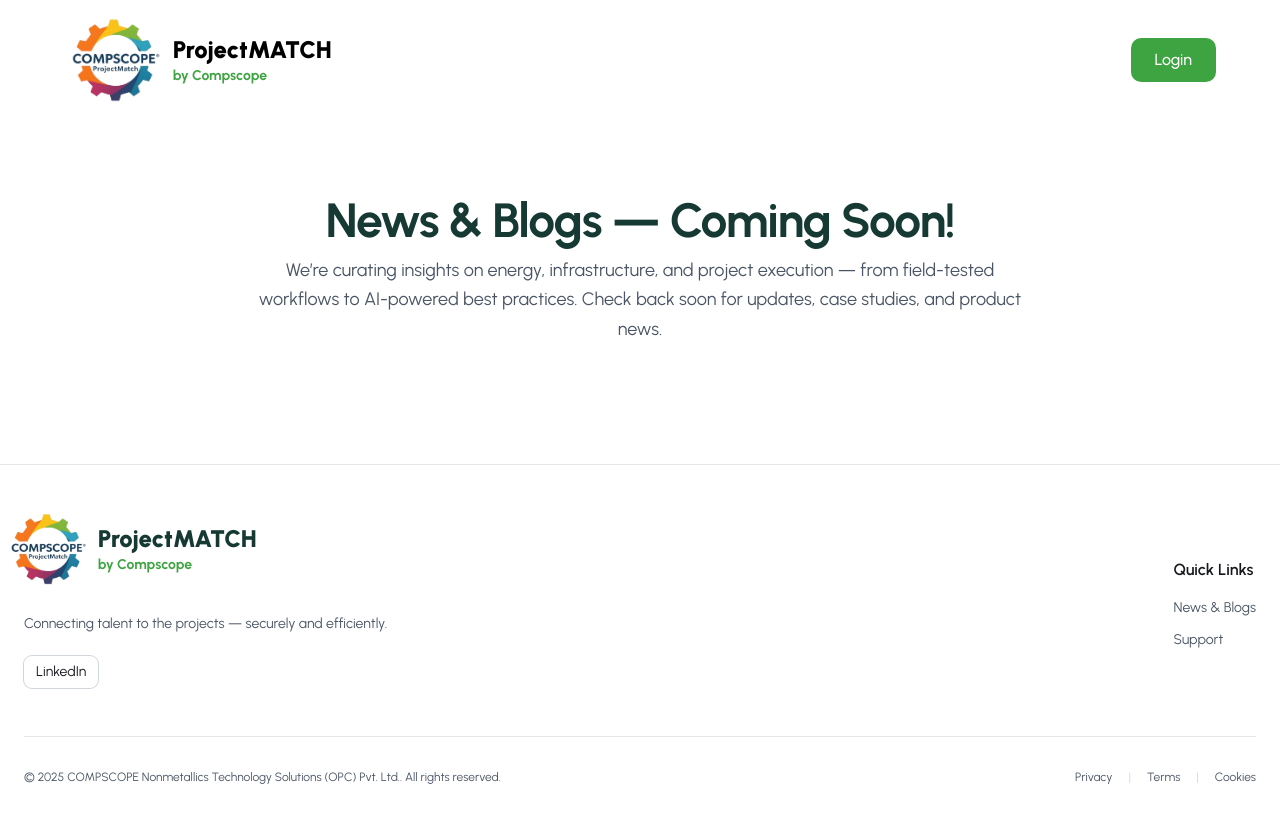
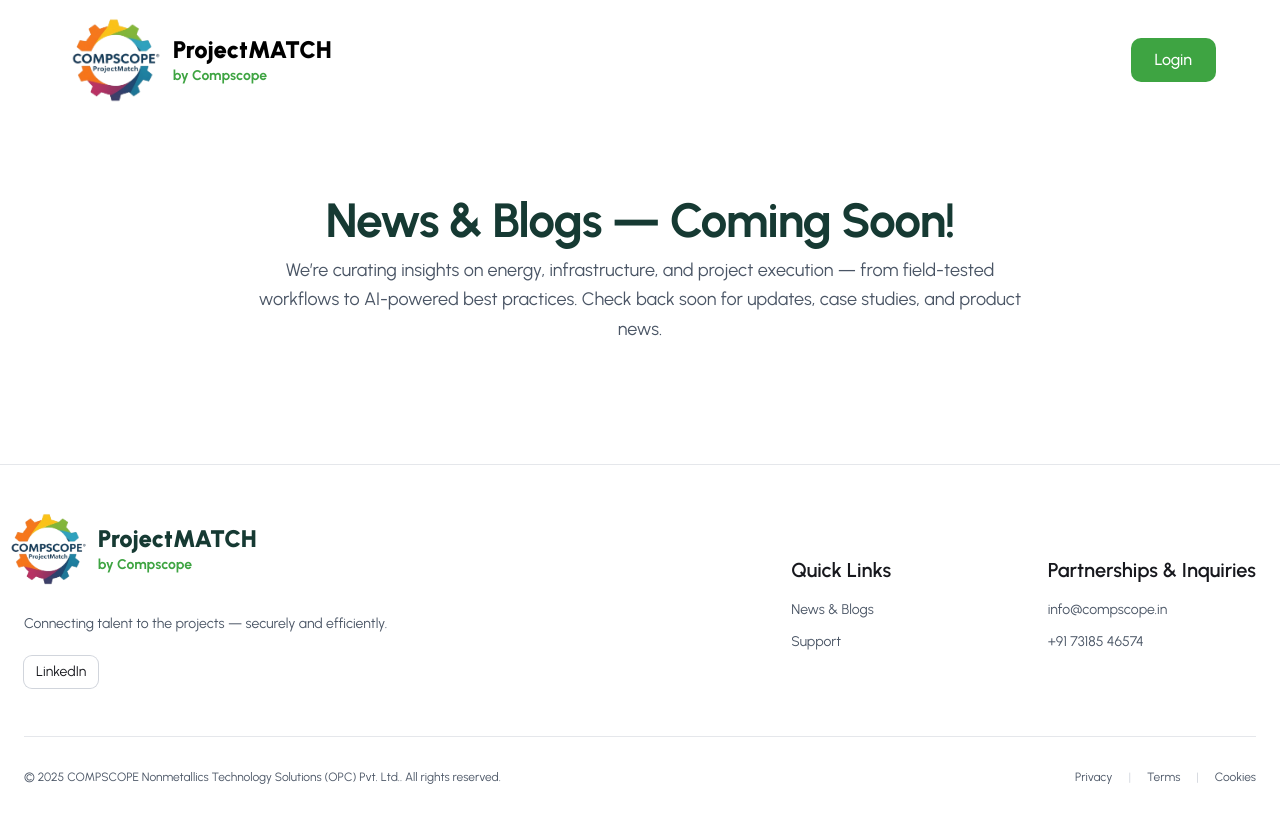
Before and after one commit to CybraneX-team/hiring_platform, a Next.js app: page /news in a window 1280 px wide. Shown: the top 822 px of the page. Built offline with nearby package versions, Linux system fonts and the light colour scheme.

Commit message:
Refactor Footer component layout: update Quick Links section to grid format, enhance text sizes, and add Partnerships & Inquiries section with contact information.

```diff
--- a/src/app/components/Footer.tsx
+++ b/src/app/components/Footer.tsx
@@ -47,10 +47,10 @@
             </Link>
           </div>
 
-          <div className="flex flex-col sm:flex-row lg:flex-col gap-6 sm:gap-8 lg:gap-4">
-            <div className="text-center lg:text-left">
-              <h3 className="font-semibold mb-3 sm:mb-4 text-[#17181D] text-sm sm:text-base">Quick Links</h3>
-              <ul className="space-y-2 sm:space-y-3 text-xs sm:text-sm">
+          <div className="grid grid-cols-1 sm:grid-cols-2 gap-6 sm:gap-8 lg:gap-12">
+          <div className="text-center sm:text-left">
+              <h3 className="font-semibold mb-3 sm:mb-4 text-[#17181D] text-sm sm:text-xl">Quick Links</h3>
+              <ul className="space-y-2 sm:space-y-3 text-sm sm:text-md">
                 <li>
                   <Link href="/news" className="text-gray-600 hover:text-[#17181D] transition-colors">
                     News & Blogs
@@ -63,6 +63,23 @@
                 </li>
               </ul>
             </div>
+            <div className="text-center sm:text-left">
+              <h3 className="font-semibold mb-3 sm:mb-4 text-[#17181D] text-sm sm:text-xl">Partnerships & Inquiries</h3>
+              <div className="space-y-2 sm:space-y-3 text-sm sm:text-md">
+                <div>
+                  <a href="mailto:info@compscope.in" className="text-gray-600 hover:text-[#17181D] transition-colors">
+                    info@compscope.in
+                  </a>
+                </div>
+                <div>
+                  <a href="tel:+917318546574" className="text-gray-600 hover:text-[#17181D] transition-colors">
+                    +91 73185 46574
+                  </a>
+                </div>
+              </div>
+            </div>
+
+
           </div>
         </div>
 
```
